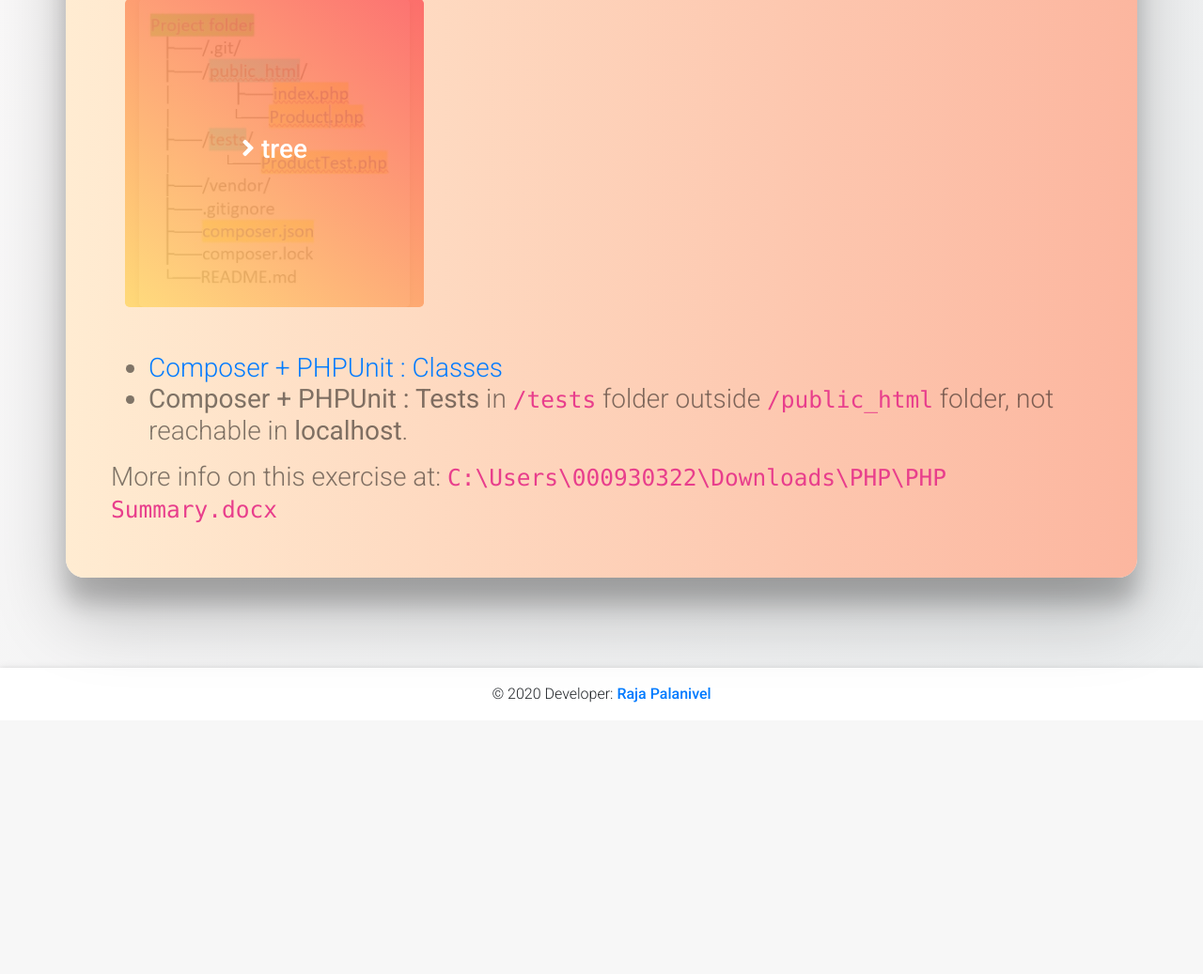
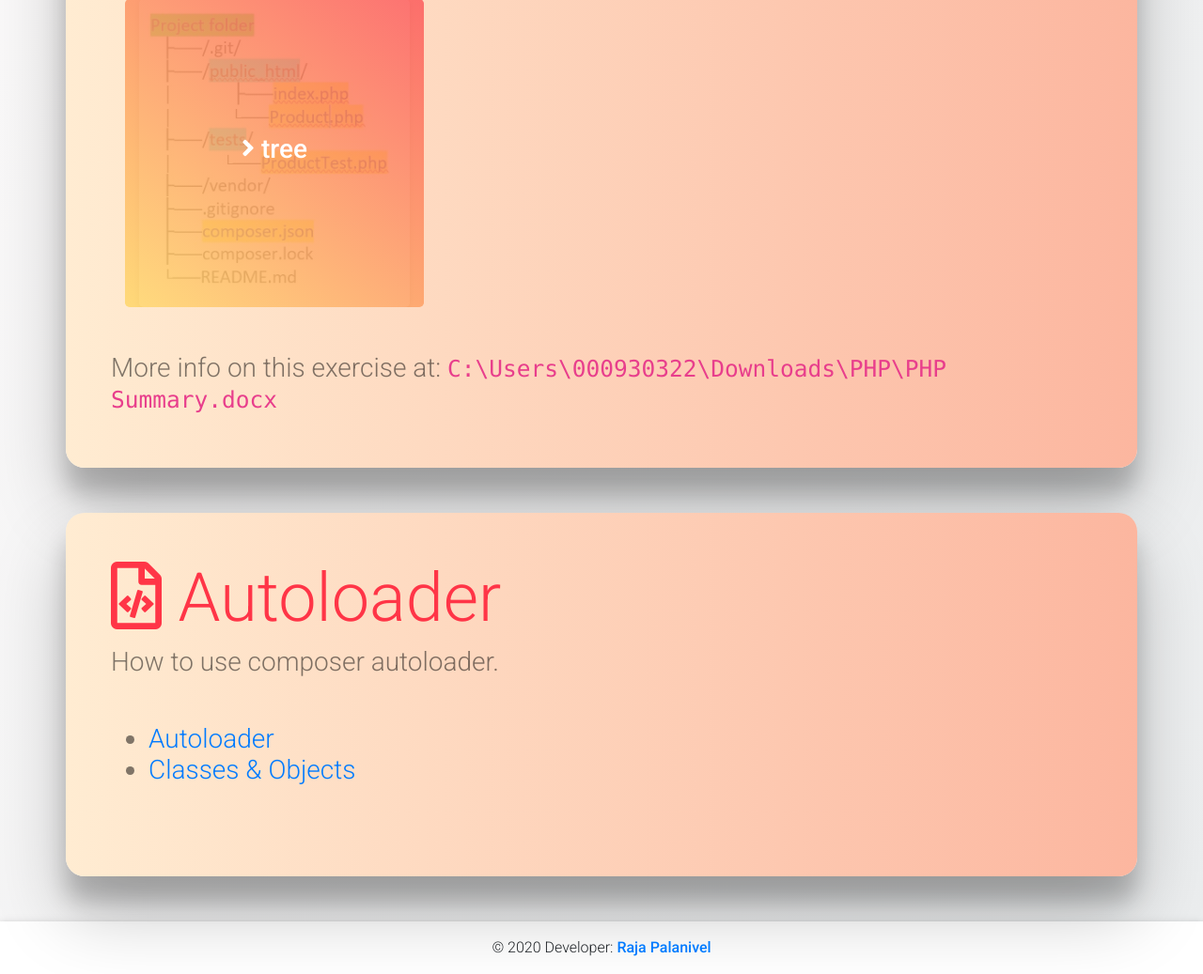
Before and after one commit to armorasha/PHP-Coding-Collection, a PHP site: page / in a window 1280 px wide. Shown: the part 2479-3516 px from the top of the page at 94% size. Before the commit the page ends 3227 px from the top, so only its background shows below. Run offline with PHP 8.4, Linux system fonts and the light colour scheme; some libraries are stand-ins or nearby versions.

Commit message:
composer autoload started

```diff
--- a/composer.json
+++ b/composer.json
@@ -7,5 +7,9 @@
 
     "require-dev": {
         "phpunit/phpunit": "^9"
+    },
+
+    "require": {
+        "fzaninotto/faker": "^1.9"
     }
 }
--- /dev/null
+++ b/public_html/4_composer_log4php/log_to_console.php
@@ -0,0 +1,6 @@
+<?php
+
+// include('Logger.php');
+// $logger = Logger::getLogger("main");
+// $logger->info("This is an informational message.");
+// $logger->warn("I'm not feeling so good...");
--- a/public_html/index.php
+++ b/public_html/index.php
@@ -113,6 +113,7 @@
         </div>
     </div>
 
+    <!-- start of page-blocks for exercises -->
     <!-- page-block for exercises -->
     <div id="exercises" class="container-fluid cloudy-knoxville-gradient p-5">
         <div class="container page-block juicy-peach-gradient z-depth-5 p-5">
@@ -133,6 +134,7 @@
             </div>
         </div>
 
+        <!-- page-block for phpunit -->
         <div class="container page-block juicy-peach-gradient z-depth-5 p-5 my-5">
             <h2 class="display-3 text-danger"><i class="far fa-file-code"></i> Testing</h2>
             <h3 class="text-black-50">
@@ -161,19 +163,33 @@
                 </figure>
             </div>
 
-
             <h3 class="text-black-50">
-                <ul class="list-style">
-                    <li><a href="2_composer_phpunit">Composer + PHPUnit : Classes</a><br></li>
-                    <li><b>Composer + PHPUnit : Tests</b> in <code>/tests</code> folder outside <code>/public_html</code>
-                        folder, not reachable in <b>localhost</b>.
-                    </li>
-                </ul>
                 More info on this exercise at:
                 <code>C:\Users\000930322\Downloads\PHP\PHP Summary.docx </code>
             </h3>
+        </div>
 
+        <!-- page-block for composer autoloader -->
+        <div class="container page-block juicy-peach-gradient z-depth-5 p-5">
+            <div>
+                <h2 class="display-3 text-danger"><i class="far fa-file-code"></i> Autoloader</h2>
+                <h3 class="text-black-50">
+                    How to use composer autoloader.
+                </h3>
+
+                <div class="my-5">
+                    <h3 class="text-black-50">
+                        <ul class="list-style">
+                            <li><a href="3_composer_autoload">Autoloader</a><br></li>
+                            <li><a href="1_class_object_exercise">Classes & Objects</a></li>
+                        </ul>
+                    </h3>
+                </div>
+            </div>
         </div>
+
+
+
     </div>
 
     <!-- footer -->
```
Also changed, not shown: public_html/3_composer_autoload/faker_exercise.php (added, +18 -0 lines), 1 other file.
